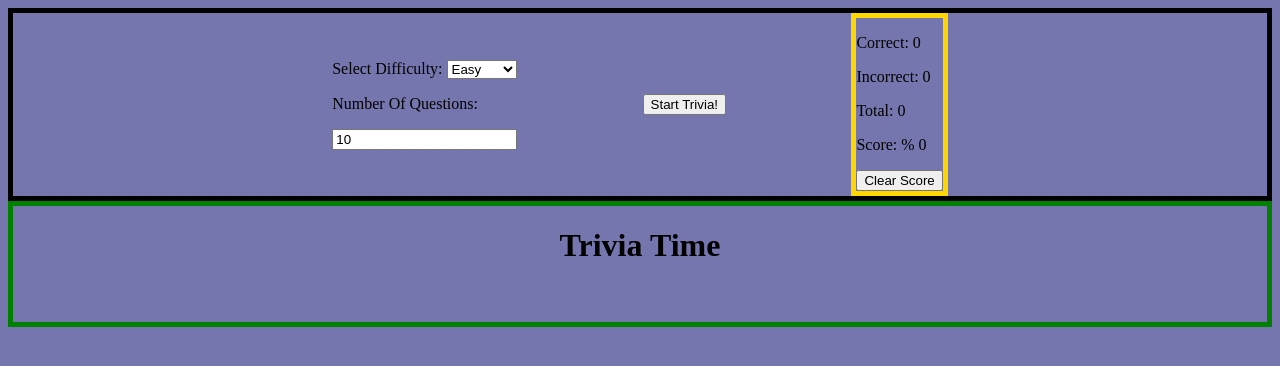
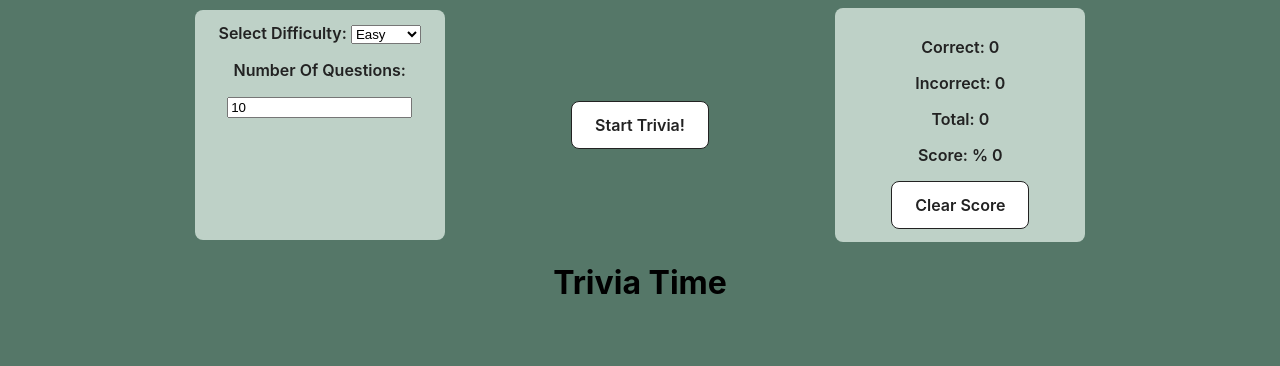
Before and after one commit to vladboudreaux/SDI-Project-2, a React (Vite) app: page / in a window 1280 px wide. Shown: the top 366 px of the page. Built offline with nearby package versions, Linux system fonts and the light colour scheme.

Commit message:
styling and localStorage

```diff
--- a/src/App.css
+++ b/src/App.css
@@ -1,10 +1,9 @@
 body {
-  background-color: rgb(118, 118, 174);
+  background-color: #557768;
 }
 
 .pageHeader {
   display: flex;
-  border: 5px solid black;
   text-transform: capitalize;
   justify-content: center;
   align-items: center;
@@ -16,12 +15,39 @@ body {
   justify-content: center;
 }
 
-.scoreCard {
-  border: 5px solid gold;
+.scoreCard,
+.modifiers {
+  background-color: #bed1c7;
+  border-radius: 8px;
+  box-sizing: border-box;
+  color: #222222;
+  cursor: pointer;
+  display: inline-block;
+  font-family: Circular, -apple-system, BlinkMacSystemFont, Roboto, "Helvetica Neue", sans-serif;
+  font-size: 16px;
+  font-weight: 600;
+  line-height: 20px;
+  margin: 0;
+  outline: none;
+  padding: 13px 23px;
+  position: relative;
+  text-align: center;
+  text-decoration: none;
+  touch-action: manipulation;
+  transition: box-shadow .2s, -ms-transform .1s, -webkit-transform .1s, transform .1s;
+  user-select: none;
+  -webkit-user-select: none;
+  flex: 1;
+  max-width: 250px;
+  max-height: 250px;
+}
+
+.modifiers {
+  min-height: 230px;
 }
 
 .questionsBox {
-  border: 5px solid green;
+  font-family: Circular, -apple-system, BlinkMacSystemFont, Roboto, "Helvetica Neue", sans-serif;
   display: flex;
   justify-content: center;
   flex-direction: column;
@@ -37,7 +63,7 @@ body {
 }
 
 .questionsBox li {
-  padding: 10px;
+  padding: 20px;
   font-size: 18px;
   font-weight: 600;
 }
@@ -50,10 +76,7 @@ body {
   justify-content: center;
 }
 
-
-
-
-.questionsBox button {
+button {
   background-color: #FFFFFF;
   border: 1px solid #222222;
   border-radius: 8px;
--- a/src/ContextUtils.jsx
+++ b/src/ContextUtils.jsx
@@ -18,6 +18,30 @@ export function QuizProvider({ children }) {
         () => parseInt(localStorage.getItem('totalQuestions')) || 0
     )
 
+    const [questions, setQuestions] = useState(
+        () => JSON.parse(localStorage.getItem('questions')) || []
+    )
+
+    const [selectedAnswers, setSelectedAnswers] = useState(
+        () => JSON.parse(localStorage.getItem('selectedAnswers')) || {}
+    )
+
+    const [shuffledAnswers, setShuffledAnswers] = useState(
+        () => JSON.parse(localStorage.getItem('shuffledAnswers')) || []
+    )
+
+    useEffect(() => {
+        localStorage.setItem('questions', JSON.stringify(questions))
+    }, [questions])
+
+    useEffect(() => {
+        localStorage.setItem('selectedAnswers', JSON.stringify(selectedAnswers))
+    }, [selectedAnswers])
+
+    useEffect(() => {
+        localStorage.setItem('shuffledAnswers', JSON.stringify(shuffledAnswers))
+    }, [shuffledAnswers])
+
     useEffect(() => {
         localStorage.setItem('incorrectAnswerCount', incorrectAnswerCount)
     }, [incorrectAnswerCount])
@@ -34,9 +58,15 @@ export function QuizProvider({ children }) {
         setCorrectAnswerCount(0)
         setIncorrectAnswerCount(0)
         setTotalQuestions(0)
+        setQuestions([])
+        setSelectedAnswers({})
+        setShuffledAnswers([])
         localStorage.removeItem('correctAnswerCount')
         localStorage.removeItem('incorrectAnswerCount')
         localStorage.removeItem('totalQuestions')
+        localStorage.removeItem('questions')
+        localStorage.removeItem('selectedAnswers')
+        localStorage.removeItem('shuffledAnswers')
     }
 
     const triviaLogic = (answer, correctAnswer) => {
@@ -58,7 +88,10 @@ export function QuizProvider({ children }) {
             incorrectAnswerCount, setIncorrectAnswerCount,
             triviaLogic,
             clearScore,
-            totalQuestions, setTotalQuestions
+            totalQuestions, setTotalQuestions,
+            questions, setQuestions,
+            selectedAnswers, setSelectedAnswers,
+            shuffledAnswers, setShuffledAnswers
         }}>
             {children}
         </QuizContext.Provider>
--- a/src/HomePage.jsx
+++ b/src/HomePage.jsx
@@ -4,13 +4,15 @@ import { Outlet, Link } from 'react-router-dom'
 import { handleResponse, useQuiz } from './ContextUtils'
 
 function HomePage() {
-    const { difficulty, numberOfQuestions, started, setStarted, triviaLogic, setTotalQuestions } = useQuiz()
+    const {
+        difficulty, numberOfQuestions, started, setStarted,
+        triviaLogic, setTotalQuestions, questions,
+        setQuestions, selectedAnswers, setSelectedAnswers,
+        shuffledAnswers, setShuffledAnswers } = useQuiz()
 
     const url = `https://opentdb.com/api.php?amount=${numberOfQuestions}&difficulty=${difficulty}`
 
-    const [questions, setQuestions] = useState([])
-    const [selectedAnswers, setSelectedAnswers] = useState({})
-    const [shuffledAnswers, setShuffledAnswers] = useState([])
+
 
     useEffect(() => {
         if (!started) return
@@ -52,7 +54,7 @@ function HomePage() {
                             <div key={index}>
                                 <li className='question'><strong>{decode(q.question)}</strong></li>
                                 <div className='answersBox'>
-                                    {shuffledAnswers[index]?.map((answer, i) => (
+                                    {shuffledAnswers[index].map((answer, i) => (
                                         <button
                                             key={i}
                                             onClick={() => handleAnswer(answer, q.correct_answer, index)}
--- a/src/PageHeader.jsx
+++ b/src/PageHeader.jsx
@@ -26,7 +26,9 @@ function PageHeader() {
                     <p> Number of Questions: </p>
                     <input placeholder='number of questions' value={numberOfQuestions} onChange={(e) => setNumberOfQuestions(e.target.value)} />
                 </div>
-                <button onClick={() => setStarted(true)}> Start Trivia! </button>
+                <div className='startButton'>
+                    <button onClick={() => setStarted(true)}> Start Trivia! </button>
+                </div>
                 <div className='scoreCard'>
                     <p> Correct: {correctAnswerCount}</p>
                     <p> Incorrect: {incorrectAnswerCount} </p>
```
